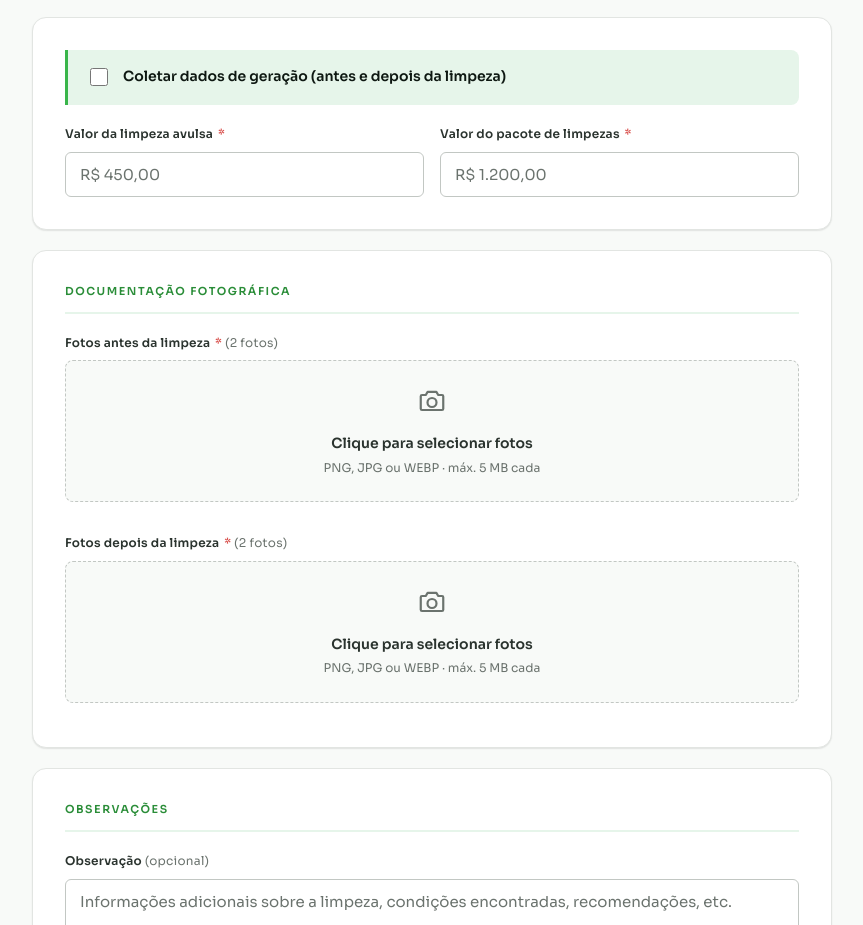
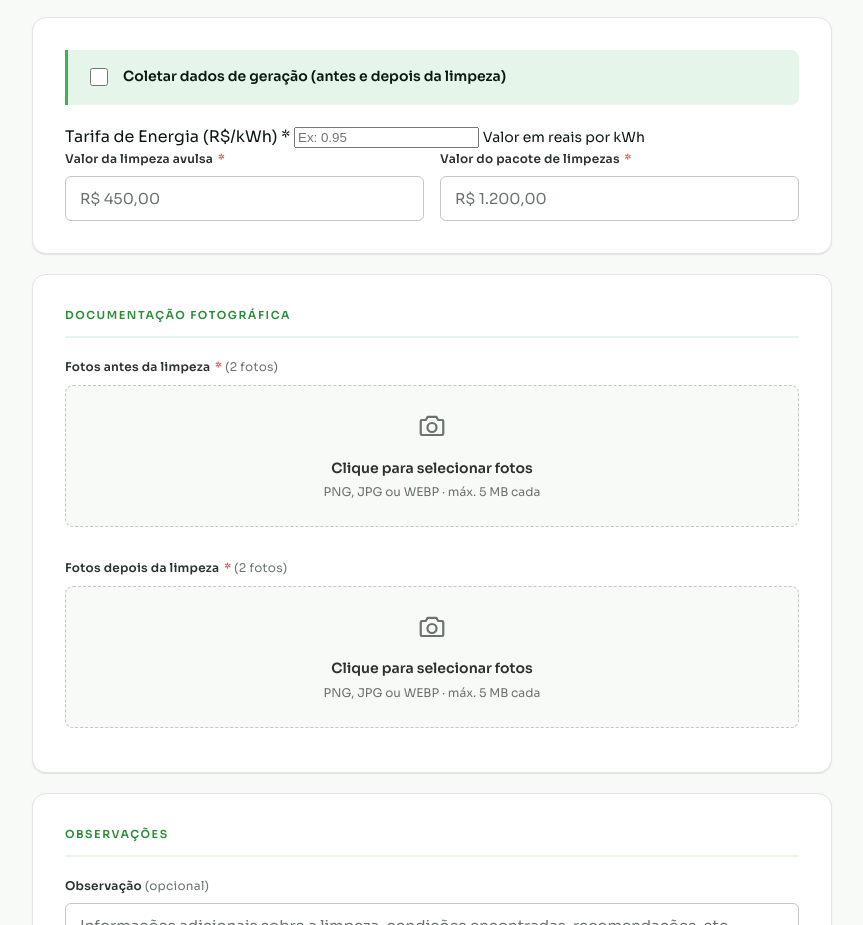
Before and after one commit to Min-Cavalcante/laudos-limpeza-avulsa, a plain HTML site: page index.html in a window 1280 px wide. Shown: the part 1005-1930 px from the top of the page, without its empty margins (208-1071 px from the left). Drawn offline with Linux system fonts and the light colour scheme.

Commit message:
Update index.html

```diff
--- a/index.html
+++ b/index.html
@@ -371,6 +371,20 @@
           </div>
         </div>
 
+        <!-- Adicionar após o campo "Geração Depois (kWh)" -->
+<div class="form-group">
+    <label for="tarifaEnergia">Tarifa de Energia (R$/kWh) *</label>
+    <input
+        type="number"
+        id="tarifaEnergia"
+        step="0.01"
+        min="0"
+        placeholder="Ex: 0.95"
+        required
+    >
+    <small style="color: var(--gray-600); font-size: 0.875rem;">Valor em reais por kWh</small>
+</div>
+
         <div class="field-grid">
           <div class="field" style="margin-bottom: 0;">
             <label>Valor da limpeza avulsa <span class="required">*</span></label>
```
